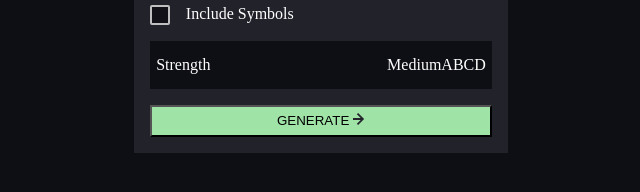
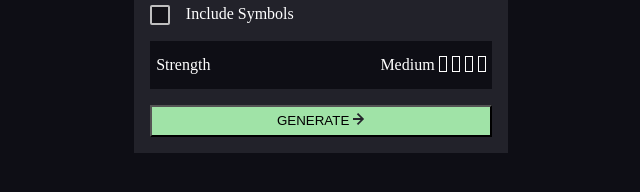
Before and after one commit to abdiabduljebar16-ship-it/password-generator-app, a plain HTML site: page starter-code/index.html in a window 1280 px wide. Shown: the part 418-610 px from the top of the page, 319-959 px from the left. Drawn offline with Linux system fonts and the light colour scheme.

Commit message:
Enhance strength indicator styling and improve layout in HTML and CSS

```diff
--- a/starter-code/index.html
+++ b/starter-code/index.html
@@ -46,10 +46,10 @@
         <p>Strength</p>
         <div class="strengthBox">
           <p class="strength">Medium</p>
-          <div class="box box1">A</div>
-          <div class="box box2">B</div>
-          <div class="box box3">C</div>
-          <div class="box">D</div>
+          <div class="box box1"></div>
+          <div class="box box2"></div>
+          <div class="box box3"></div>
+          <div class="box"></div>
         </div>
       </div>
       <button class="generate">
--- a/starter-code/script.js
+++ b/starter-code/script.js
@@ -23,68 +23,65 @@ copy.addEventListener("click", async ()=>{
 btn.addEventListener("click", (event)=>{
     if(includeUppercase.checked && includeLowercase.checked && includeNumbers.checked && includeSymbols.checked){
         characters = uppercase + lowercase + symbols + numbers ;
-        console.log(characters);
         passwordGenerator(characters);
     } else if (includeUppercase.checked && includeLowercase.checked && includeNumbers.checked ){
         characters = uppercase + lowercase + numbers ;
-        console.log(characters);
         passwordGenerator(characters);
     } else if (includeUppercase.checked && includeLowercase.checked && includeSymbols.checked){
         characters = uppercase + lowercase + symbols ;
-        console.log(characters);
         passwordGenerator(characters);
     } else if (includeUppercase.checked && includeNumbers.checked && includeSymbols.checked) {
         characters = uppercase + numbers + symbols;
-        console.log(characters);
         passwordGenerator(characters);
     } else if (includeLowercase.checked && includeNumbers.checked && includeSymbols.checked){
         characters = lowercase + numbers + symbols ;
-        console.log(characters);
         passwordGenerator(characters);
     } else if (includeUppercase.checked && includeLowercase.checked) {
         characters = uppercase + lowercase;
-        console.log(characters);
         passwordGenerator(characters);
     } else if (includeUppercase.checked && includeNumbers.checked){
         characters = uppercase + numbers ;
-        console.log(characters);
         passwordGenerator(characters);
     } else if (includeUppercase.checked && includeSymbols.checked){
         characters = uppercase + symbols ;
-        console.log(characters);
         passwordGenerator(characters);
     } else if (includeLowercase.checked && includeNumbers.checked){
         characters = lowercase + numbers ;
-        console.log(characters);
         passwordGenerator(characters);
     } else if (includeLowercase.checked && includeSymbols.checked){
         characters = lowercase + symbols ;
-        console.log(characters);
         passwordGenerator(characters);
     } else if (includeNumbers.checked && includeSymbols.checked){
         characters = numbers + symbols ;
-        console.log(characters);
         passwordGenerator(characters);
     } else if (includeUppercase.checked){
         characters = uppercase ;
-        console.log(characters);
         passwordGenerator(characters);
     }  else if (includeLowercase.checked){
         characters = lowercase ;
-        console.log(characters);
         passwordGenerator(characters);
     }  else if (includeNumbers.checked){
         characters = numbers ;
-        console.log(characters);
         passwordGenerator(characters);
     }  else if (includeSymbols.checked){
         characters = symbols ;
-        console.log(characters);
         passwordGenerator(characters);
     }
+    let checkUppercase = [...uppercase].some(character => characters.includes(character) );
+    let checkLowercase = [...lowercase].some(character => characters.includes(character) );
+    let checkNumbers = [...numbers].some(character => characters.includes(character) );
+    let checkSymbols = [...symbols].some(character => characters.includes(character) );/*
+    if(){
 
+    }else if (){
+
+    }else if (){
+
+    } else {
+
+    }
 })
-
+*/
 async function passwordGenerator (characters){
     passwordlengthInput.addEventListener("input", ()=>{
         const length = Number(passwordlengthInput.value);
@@ -95,7 +92,7 @@ async function passwordGenerator (characters){
             const character = characters[randomIndex];
             passsword += character;
         }
-        console.log(passsword);
+        //console.log(passsword);
         generatedPassword.textContent = passsword;
     })
     }
--- a/starter-code/style.css
+++ b/starter-code/style.css
@@ -69,7 +69,6 @@ h2 {
   color: hsl(252, 22%, 5%);
   font-size: 16px;
   font-weight: bold;
-
   position: absolute;
   left: 2px;
   top: -1px;
@@ -91,6 +90,7 @@ h2 {
 }
 .strengthBox {
     display: flex;
+    gap: 0.3rem;
 }
 .uppercaseContainer,
 .lowercaseContainer,
@@ -100,6 +100,11 @@ h2 {
     gap: 1rem;
     margin: 0.5rem 0;
 }
+.box {
+    width: 0.5rem;
+    height: 1rem;
+    border: 1px solid white;
+}
 @media(min-width: 1024px){
     .passwordContainer  {
         width: 30%;
```
